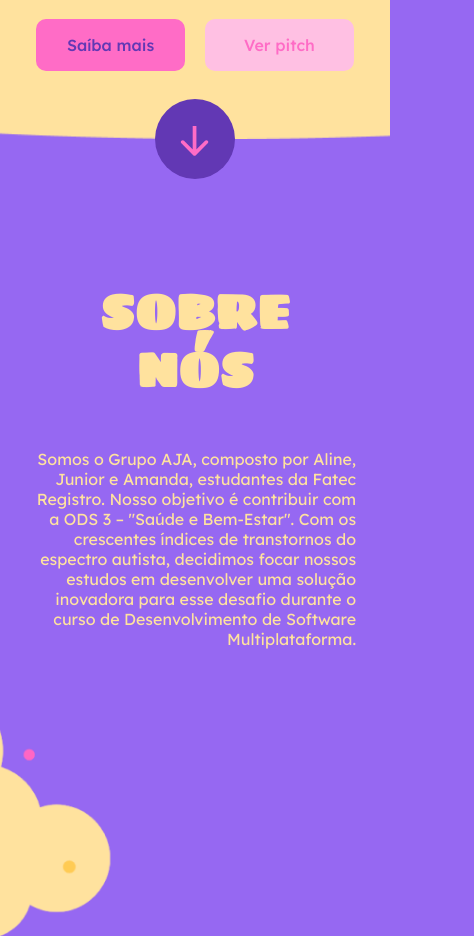
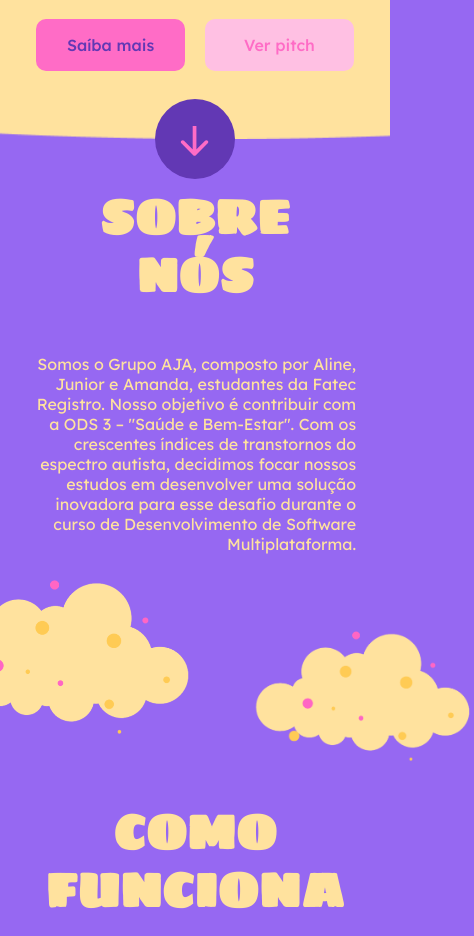
Before and after one commit to aasjunior/sofia-page, a website: page index.html in a window 390 px wide. Shown: the part 780-1716 px from the top of the page, 474 px wide, since content can reach past the window. Drawn offline with nearby package versions, Linux system fonts and the light colour scheme.

Commit message:
cloud-right

```diff
--- a/index.html
+++ b/index.html
@@ -10,6 +10,7 @@
 </head>
 <body class="wrapper">
     <header class="col">
+
         <nav id="navbar">
             <img class="logo" src="./src/assets/imgs/logo.png" alt="logo">
             <ul id="nav-list">
@@ -63,7 +64,10 @@
         <section id="about">
             <h2 class="title" data-i18n="about-title">ABOUT US</h2>
             <div class="row center">
-                <span class="cloud-left"></span>
+                <div class="row">
+                    <span class="cloud-left"></span>
+                    <span class="cloud-right"></span>
+                </div>
                 <p class="description" data-i18n="about-description">We are the AJA Group, consisting of Aline, Junior, and Amanda, students from Fatec Registro. Our goal is to contribute to SDG 3 – 'Good Health and Well-being.' With the rising rates of autism spectrum disorders, we decided to focus our studies on developing an innovative solution for this challenge during the Multiplatform Software Development course.</p>
             </div>
         </section>
@@ -197,8 +201,11 @@
         </div>
     </div>
     <script src="https://vlibras.gov.br/app/vlibras-plugin.js"></script>
+    <!-- <script>
+        new window.VLibras.Widget('https://vlibras.gov.br/app');
+    </script> -->
     <script>
-        new window.VLibras.Widget('https://vlibras.gov.br/app');
+        const widget = new window.VLibras.Widget('https://vlibras.gov.br/app');
     </script>
 
     <script src="https://code.jquery.com/jquery-3.7.1.min.js" integrity="sha256-/JqT3SQfawRcv/BIHPThkBvs0OEvtFFmqPF/lYI/Cxo=" crossorigin="anonymous"></script>
--- a/src/css/styles/config.css
+++ b/src/css/styles/config.css
@@ -135,7 +135,7 @@ section:is(#about, #proposal, #future) .title, .description{
     display: flex;
     flex-direction: column;
     align-items: center;
-    padding: var(--padding-y) var(--padding-x) 0;
+    padding: 0 var(--padding-x);
 }
 
 .row{
--- a/src/css/styles/icons.css
+++ b/src/css/styles/icons.css
@@ -44,10 +44,21 @@
 
 .cloud-left{
     position: relative;
-    top: -40px;
-    left: -320px;
-    min-height: 300px;
-    min-width: 502px;
+    left: -260px;
+    min-height: 200px;
+    min-width: 402px;
+    width: 50%;
+    height: auto;
+    background: url(../../assets/imgs/cloud.png) center / contain no-repeat;
+}
+
+.cloud-right{
+    display: none;
+    position: relative;
+    margin-top: 40px;
+    right: -10px;
+    min-height: 160px;
+    min-width: 402px;
     width: 50%;
     height: auto;
     background: url(../../assets/imgs/cloud.png) center / contain no-repeat;
--- a/src/css/styles/responsive.css
+++ b/src/css/styles/responsive.css
@@ -130,6 +130,10 @@
         margin-top: 60px;
     }
 
+    .cloud-right{
+        display: block;
+    }
+
     :is(#proposal) .row{
         flex-direction: column;
     }
@@ -191,12 +195,13 @@
         justify-content: space-around;
     }
 
-    .little-girl{
+    .little-girl, .little-boy{
         display: none;
     }
 
-    .little-boy, .sofia-butterfly{
+    .sofia-butterfly{
         width: 260px;
+        margin: 0 auto;
     }
 
     .head-btns{
@@ -277,6 +282,19 @@
         max-width: 768px !important;
     } */
 
+
+    .cloud-left{
+        margin-top: 0;
+        left: -100px;
+        min-width: 260px;
+    }
+
+    .cloud-right{
+        top: 20px;
+        right: 40px;
+        min-width: 220px;
+    }
+
     .card-img{
         height: 250px;
     }
```
